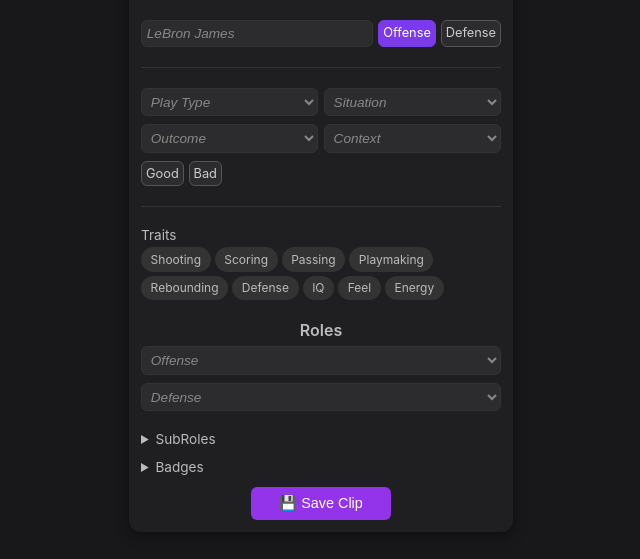
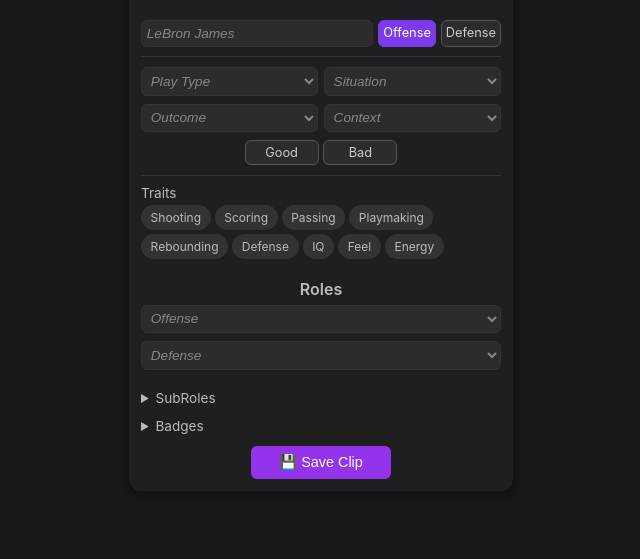
Before and after one commit to Bet-Zero/qb_clip_tagger, a Flask app: page /tag in a window 1280 px wide. Shown: the part 62-621 px from the top of the page, without its empty margins (319-959 px from the left). Run offline with Flask 3, Linux system fonts and the light colour scheme; data that the repository does not hold is empty.

Commit message:
Fresh update

```diff
--- a/static/style.css
+++ b/static/style.css
@@ -26,7 +26,7 @@
   display: flex;
   gap: 0.35rem;
 }
-.form-row input,
+.form-row input:not([type="hidden"]),
 .form-row select {
   flex: 1;
   padding: 0.3rem;
@@ -38,7 +38,7 @@
 }
 
 /* Maintain styles when inputs/selects are focused */
-.form-row input:focus,
+.form-row input:not([type="hidden"]):focus,
 .form-row select:focus,
 .role-select:focus {
   background: #2c2c2e;
@@ -48,7 +48,7 @@
 }
 
 /* Prevent browser autofill from altering styles */
-.form-row input:-webkit-autofill,
+.form-row input:not([type="hidden"]):-webkit-autofill,
 .form-row select:-webkit-autofill {
   box-shadow: 0 0 0px 1000px #2c2c2e inset;
   -webkit-text-fill-color: #f1f1f1;
@@ -121,6 +121,17 @@
   display: flex;
   gap: 0.3rem;
 }
+
+/* Center and size the good/bad quality toggle */
+.quality-group {
+  justify-content: center;
+  margin: 0 auto;
+}
+.quality-group .toggle-button {
+  flex: 0 0 auto;
+  min-width: 4rem;
+}
+
 .toggle-button {
   flex: 1;
   text-align: center;
@@ -464,7 +475,7 @@
 .section-divider {
   border: none;
   border-top: 1px solid #333;
-  margin: 0.75rem 0;
+  margin: 0.1rem 0;
 }
 
 /* Simple search results styling */
```
